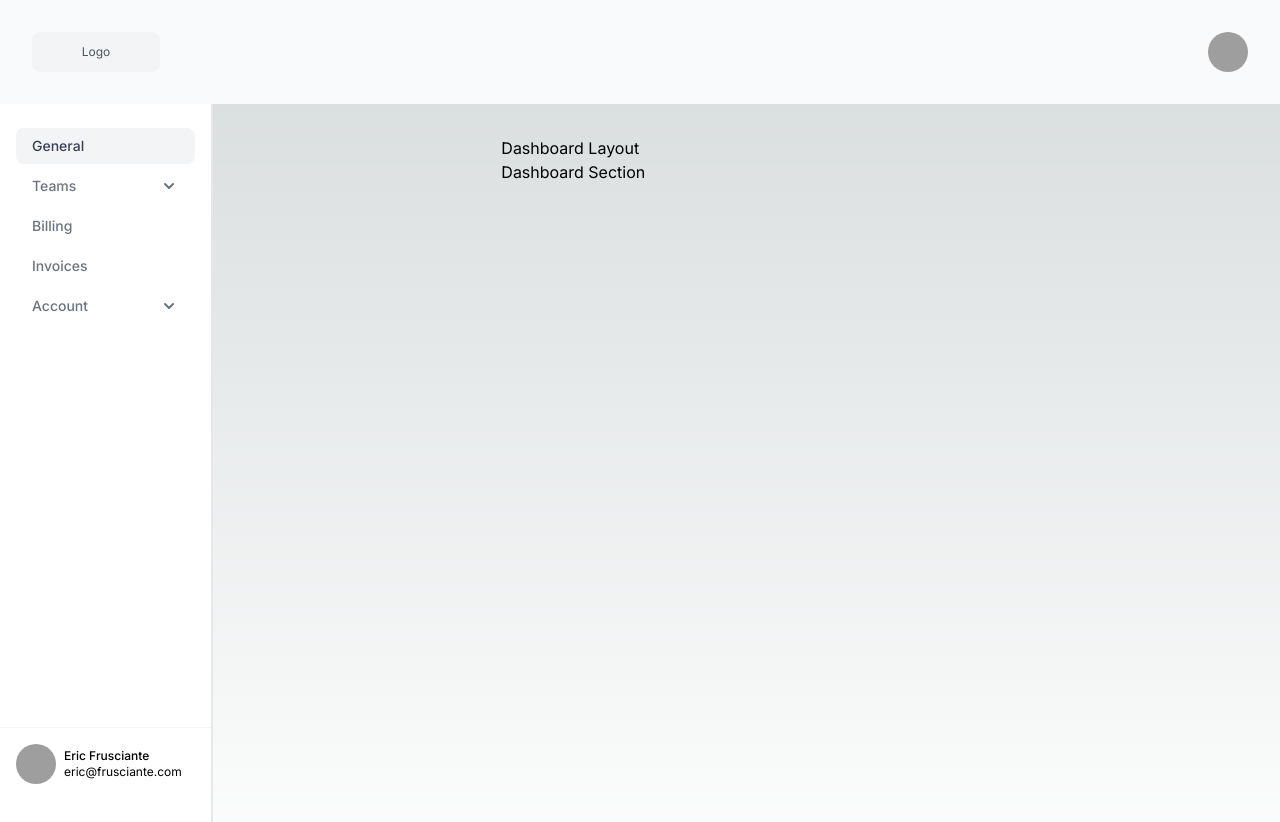
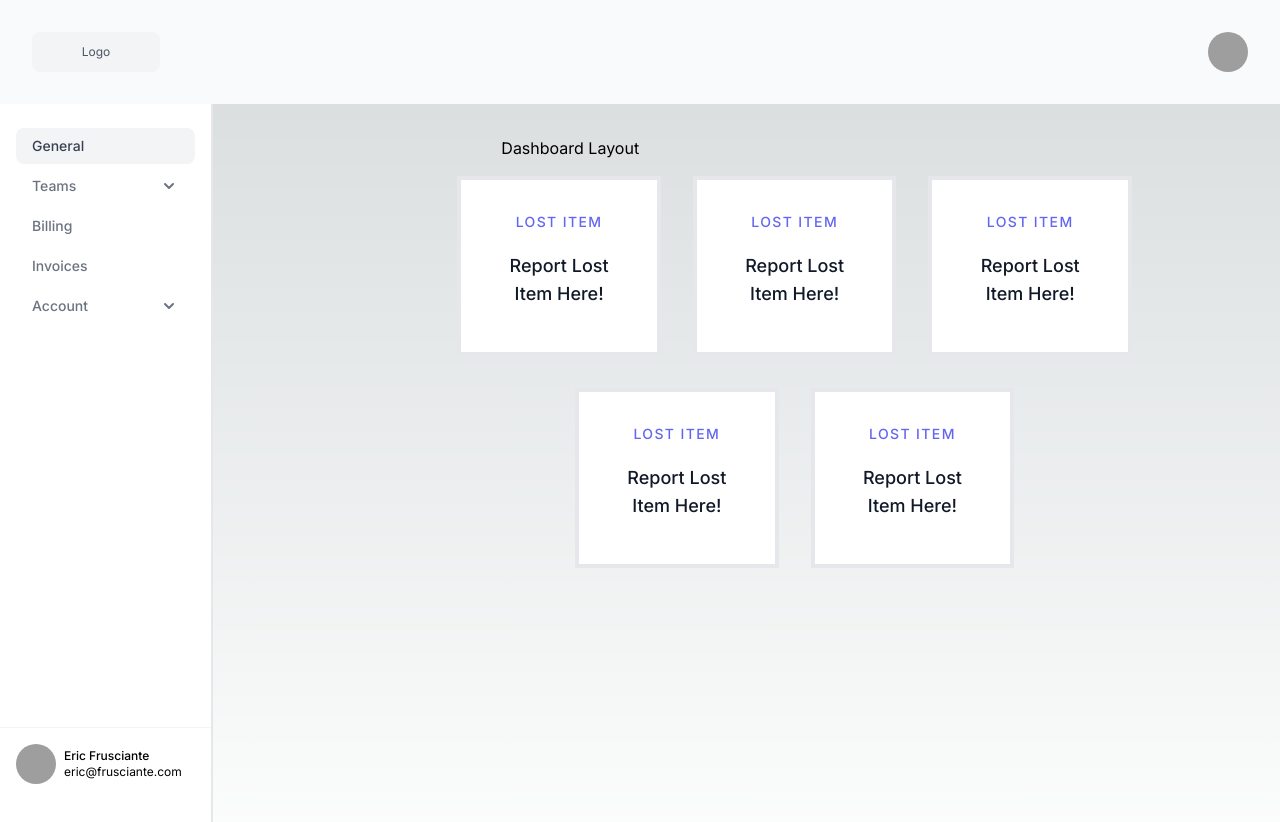
Before and after one commit to musfirbaig/lost-and-found, a Next.js app: page /user/dashboard in a window 1280 px wide. Shown: the top 822 px of the page. Built offline with nearby package versions, Linux system fonts and the light colour scheme; grey boxes are pictures that could not be loaded.

Commit message:
added card ui for general page

```diff
--- a/app/user/dashboard/page.tsx
+++ b/app/user/dashboard/page.tsx
@@ -1,12 +1,77 @@
-import DashboardLayout from "./layout"
+
 
 export default function Dashboard(){
 
     return (
         <div>
-            {/* <DashboardLayout> */}
-                <h1>Dashboard Section</h1>
-            {/* </DashboardLayout> */}
+                {/* <h1>Dashboard Section</h1> */}
+
+                <section className="text-gray-600 body-font">
+  <div className="container px-5 -mx-20">
+
+    <div className="flex flex-wrap justify-center">
+
+      <div className="lg:w-1/3 sm:w-1/2 p-4">
+        <div className="flex relative">
+          <div className="px-8 py-8 relative z-10 w-full border-4 border-gray-200 bg-white opacity-100 hover:border-blue-200 hover:bg-sky-100 hover:cursor-pointer">
+            <h2 className="tracking-widest text-sm title-font font-medium text-center text-indigo-500 mb-1">LOST ITEM</h2>
+            <h3 className="title-font text-lg font-medium text-gray-900 mb-3 text-center my-5 ">Report Lost Item Here!</h3>
+          </div>
+        </div>
+      </div>
+
+      <div className="lg:w-1/3 sm:w-1/2 p-4">
+        <div className="flex relative">
+          <div className="px-8 py-8 relative z-10 w-full border-4 border-gray-200 bg-white opacity-100 hover:border-blue-200 hover:bg-sky-100 hover:cursor-pointer">
+            <h2 className="tracking-widest text-sm title-font font-medium text-center text-indigo-500 mb-1">LOST ITEM</h2>
+            <h3 className="title-font text-lg font-medium text-gray-900 mb-3 text-center my-5">Report Lost Item Here!</h3>
+          </div>
+        </div>
+      </div>
+
+      <div className="lg:w-1/3 sm:w-1/2 p-4">
+        <div className="flex relative">
+          <div className="px-8 py-8 relative z-10 w-full border-4 border-gray-200 bg-white opacity-100 hover:border-blue-200 hover:bg-sky-100 hover:cursor-pointer">
+            <h2 className="tracking-widest text-sm title-font font-medium text-center text-indigo-500 mb-1">LOST ITEM</h2>
+            <h3 className="title-font text-lg font-medium text-gray-900 mb-3 text-center my-5">Report Lost Item Here!</h3>
+          </div>
+        </div>
+      </div>
+
+      <div className="lg:w-1/3 sm:w-1/2 p-4">
+        <div className="flex relative">
+          <div className="px-8 py-8 relative z-10 w-full border-4 border-gray-200 bg-white opacity-100 hover:border-blue-200 hover:bg-sky-100 hover:cursor-pointer">
+            <h2 className="tracking-widest text-sm title-font font-medium text-center text-indigo-500 mb-1">LOST ITEM</h2>
+            <h3 className="title-font text-lg font-medium text-gray-900 mb-3 text-center my-5">Report Lost Item Here!</h3>
+          </div>
+        </div>
+      </div>
+
+      <div className="lg:w-1/3 sm:w-1/2 p-4">
+        <div className="flex relative">
+          <div className="px-8 py-8 relative z-10 w-full border-4 border-gray-200 bg-white opacity-100 hover:border-blue-200 hover:bg-sky-100 hover:cursor-pointer">
+            <h2 className="tracking-widest text-sm title-font font-medium text-center text-indigo-500 mb-1">LOST ITEM</h2>
+            <h3 className="title-font text-lg font-medium text-gray-900 mb-3 text-center my-5">Report Lost Item Here!</h3>
+          </div>
+        </div>
+      </div>
+
+
+
+
+      {/* <div className="lg:w-1/3 sm:w-1/2 p-4">
+        <div className="flex relative">
+          <img alt="gallery" className="absolute inset-0 w-full h-full object-cover object-center" src="https://dummyimage.com/605x365"></img>
+          <div className="px-8 py-10 relative z-10 w-full border-4 border-gray-200 bg-white opacity-0 hover:opacity-100">
+            <h2 className="tracking-widest text-sm title-font font-medium text-indigo-500 mb-1">THE SUBTITLE</h2>
+            <h1 className="title-font text-lg font-medium text-gray-900 mb-3">Holden Caulfield</h1>
+            <p className="leading-relaxed">Photo booth fam kinfolk cold-pressed sriracha leggings jianbing microdosing tousled waistcoat.</p>
+          </div>
+        </div>
+      </div> */}
+    </div>
+  </div>
+</section>
         </div>
     )
 }
```
